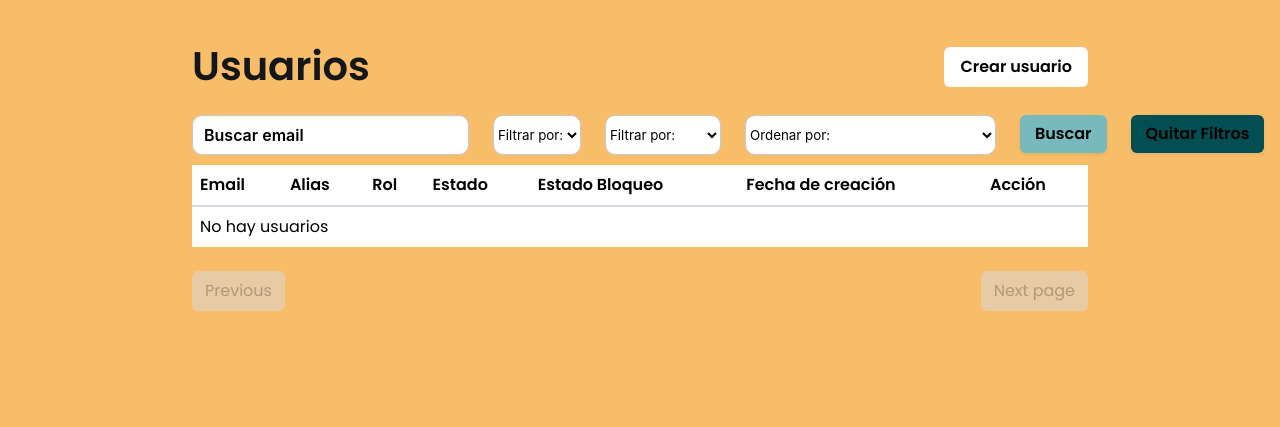
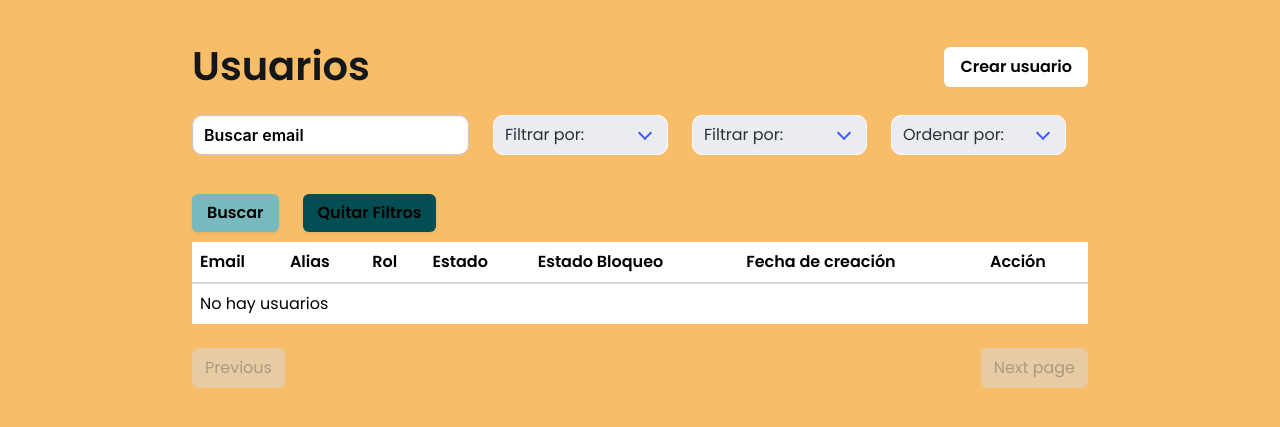
Before and after one commit to agosrubbini/Proyecto-de-Software, a Flask app: template admin/src/web/templates/users/user_list.html in a window 1280 px wide. Shown: the part 52-479 px from the top of the page. Run offline with Flask 3, Linux system fonts and the light colour scheme; the template is opened without the code that fills it, so the values that code supplies are empty.

Commit message:
más fixes de resoluciones y refactor css

```diff
--- a/admin/src/web/templates/billing/billing_list.html
+++ b/admin/src/web/templates/billing/billing_list.html
@@ -18,7 +18,7 @@
 
     <div class="search-container">
             <form class="form-container" method="get" action="{{ url_for('billing.list_billings') }}">
-                <div class="columns is-desktop">
+                <div class="columns is-multiline">
                     <div class="column is-narrow">
                         <input class="input" type="text" name="q" placeholder="Buscar por nombre" value="{{ request.args.get('q', '') }}">
                     </div>
--- a/admin/src/web/templates/payment/payment_list.html
+++ b/admin/src/web/templates/payment/payment_list.html
@@ -15,7 +15,7 @@
 
     <div class="search-container">
             <form class="form-container" method="get" action="{{ url_for('payment.list_payments') }}">
-                <div class="columns is-desktop">
+                <div class="columns is-multiline">
                     <div class="column is-narrow">
                         <div class="select">
                             <select name="order" id="order" >
--- a/admin/src/web/templates/users/user_list.html
+++ b/admin/src/web/templates/users/user_list.html
@@ -14,19 +14,22 @@
     </div>
         <div class="search-container">
             <form class="form-container" method="GET" action="{{url_for('users.index', page=page, order_option=order_option)}}">
-                <div class="columns is-desktop">
+                <div class="columns is-multiline">
                     <div class="column is-narrow">
                         <input name="search" class="input" type="text" placeholder="Buscar email" value="{{ search }}" />
                     </div>
                     <div class="column is-narrow">
-                        <select name="activity">
+                        <div class="select">
+                            <select class="select" name="activity">
                                 <option value="">Filtrar por:</option>
                                 <option value="noactive"{% if activity == 'noactive' %}selected{% endif %}>No activo</option>
                                 <option value="active" {% if activity == 'active' %}selected{% endif %}>Activo </option>
                             </select>
                         </div>
+                    </div>
                     <div class="column is-narrow">
-                        <select name="role">
+                        <div class="select">
+                            <select class="select" name="role">
                                 <option value="">Filtrar por:</option>
                                 <option value="1" {% if role == 1 %}selected{% endif %}>Administracion </option>
                                 <option value="2" {% if role == 2 %}selected{% endif %}>Tecnica </option>
@@ -35,7 +38,9 @@
                                 <option value="5" {% if role == 5 %}selected{% endif %}>Sin Rol </option>
                             </select>
                         </div>
+                    </div>
                     <div class="column is-narrow">
+                        <div class="select">
                             <select name="order_option">
                                 <option value="">Ordenar por:</option>
                                 <option value="email_asc" {% if order_option == 'email_asc' %}selected{% endif %}>Email: Orden ascendente</option>
@@ -43,6 +48,7 @@
                                 <option value="creation_date_asc" {% if order_option == 'creation_date_asc' %}selected{% endif %}>Fecha creación: Orden ascendente</option>
                                 <option value="creation_date_desc" {% if order_option == 'creation_date_desc' %}selected{% endif %}>Fecha creación: Orden descendente</option>
                             </select>
+                        </div>
                     </div>
                     <div class="column is-narrow">
                         <button class="button search-button" type="submit">Buscar</button>
--- a/admin/static/styles/style.css
+++ b/admin/static/styles/style.css
@@ -21,7 +21,80 @@ table, table th, table td {
   color:black !important;
 }
 
+input {
+  margin-bottom: 15px !important;
+  border-radius: 10px !important;
+  border: 1px solid hsl(221, 14%, 80%) !important;
+  height: 40px !important;
+  transition: box-shadow 0.2s ease, border-color 0.2s ease !important;
+  width: 100% !important;
+  background-color: white !important;
+}
+
+select {
+  border-radius: 10px !important;
+  background-color: hsl(221, 14%, 93%) !important;
+  width: 175px !important;
+  height: 40px !important;
+  color: hsl(221, 14%, 20%)!important ;
+  font-family: 'Poppins', sans-serif !important;
+  margin-bottom: 15px !important;
+  border-color: white !important;
+  padding-inline-end: 2px !important;
+  transition: background-color 0.3s ease !important;
+}
+
+input:focus {
+  box-shadow: 0px 0px 5px rgba(0, 0, 0, 0.2) !important;
+  border-color: hsl(221, 14%, 50%) !important;
+  outline: none !important;
+}
+
+.header-container {
+  display: flex;
+  justify-content: space-between;
+  align-items: center;
+  margin-top: 20px;
+  margin-bottom: 20px;
+}
+
+.form-container {
+  display: flex;
+  justify-content: center;
+  align-items: center;
+  gap: 5px;
+}
+
+.search-container {
+  display: flex;
+  justify-content: center;
+  align-items: center;
+  margin-bottom: 10px;
+}
+
+.table-container {
+  width: 100%;
+  margin: 0 auto;
+}
+
+.search-button{
+  background-color: var(--primary-color) !important;
+  font-weight: bold !important;
+  border: none !important;
+}
+
+.restore-button{
+  background-color: var(--tertiary-color) !important;
+  font-weight: bold !important;
+  border: none !important;
+}
 
 .user-icon {
   color: var(--primary-color) !important;
 }
+
+.input, .input::placeholder, .label, .button {
+  color: black !important;
+  font-weight: 600 !important;
+  font-style: bold !important;
+}
--- a/admin/static/styles/users/list.css
+++ b/admin/static/styles/users/list.css
@@ -1,65 +1,13 @@
 .container {
     width: 70%;
-}
-
-.header-container {
-    display: flex;
-    justify-content: space-between;
-    align-items: center;
-    margin-top: 20px;
-    margin-bottom: 20px;
-}
-
-.form-container {
-    display: flex;
-    justify-content: center;
-    align-items: center;
-    gap: 5px;
-}
-
-.search-container {
-    display: flex;
-    justify-content: center;
-    align-items: center;
-    margin-bottom: 10px;
-}
-
-select{
-    border-radius: 10px !important;
-    border: 1px solid hsl(221, 14%, 80%) !important;
-    height: 40px !important;
-    transition: box-shadow 0.2s ease, border-color 0.2s ease !important;
-    color: black !important;
-    background-color: white !important;
-}
-
-input {
-    border-radius: 10px !important;
-    border: 1px solid hsl(221, 14%, 80%) !important;
-    height: 40px !important;
-    transition: box-shadow 0.2s ease, border-color 0.2s ease !important;
-    width: 100% !important;
-    color: black !important;
-    background-color: white !important;
-}
-
-.input, .input::placeholder, .label, .button {
-    color: black;
-    font-weight: 600;
-    font-style: bold;
-}
-
-
-.table-container {
-    width: 100%;
-    margin: 0 auto;
 }
 
 .table {
     width: 100%;
     margin: 0 auto;
     border-collapse: collapse;
-}
+  }
+
 
 .table th, .table td {
     padding: 8px;
@@ -69,17 +17,6 @@ input {
     text-align: left;
 }
 
-.search-button{
-    background-color: var(--primary-color);
-    font-weight: bold;
-    border: none;
-}
-
-.restore-button{
-    background-color: var(--tertiary-color);
-    font-weight: bold;
-    border: none;
-}
 
 .modal.is-active {
     display: flex;
@@ -114,15 +51,15 @@ input {
 }
 
 .action-button i {
-    width: 20px;  /* Ajusta el tamaño según tus necesidades */
-    height: 20px; /* Ajusta el tamaño según tus necesidades */
-    display: inline-block; /* Permite que el tamaño funcione correctamente */
-    font-size: 16px; /* Ajusta el tamaño de la fuente si es necesario */
+    width: 20px;
+    height: 20px;
+    display: inline-block;
+    font-size: 16px;
 }
 .action-button {
-    padding: 5px;  /* Ajusta según sea necesario */
-    margin: 0 5px; /* Margen entre botones */
-    display: flex;  /* Asegura que los contenidos se alineen */
-    justify-content: center; /* Centra el contenido del botón */
-    align-items: center; /* Alinea verticalmente el contenido */
+    padding: 5px;
+    margin: 0 5px;
+    display: flex;
+    justify-content: center;
+    align-items: center;
 }
```
Also changed, not shown: admin/static/styles/horsemen_and_amazons/jya_list.css (+0 -32 lines), admin/static/styles/payment_and_billing/list.css (+1 -66 lines). Lines whose indentation alone changed are shown as unchanged.
